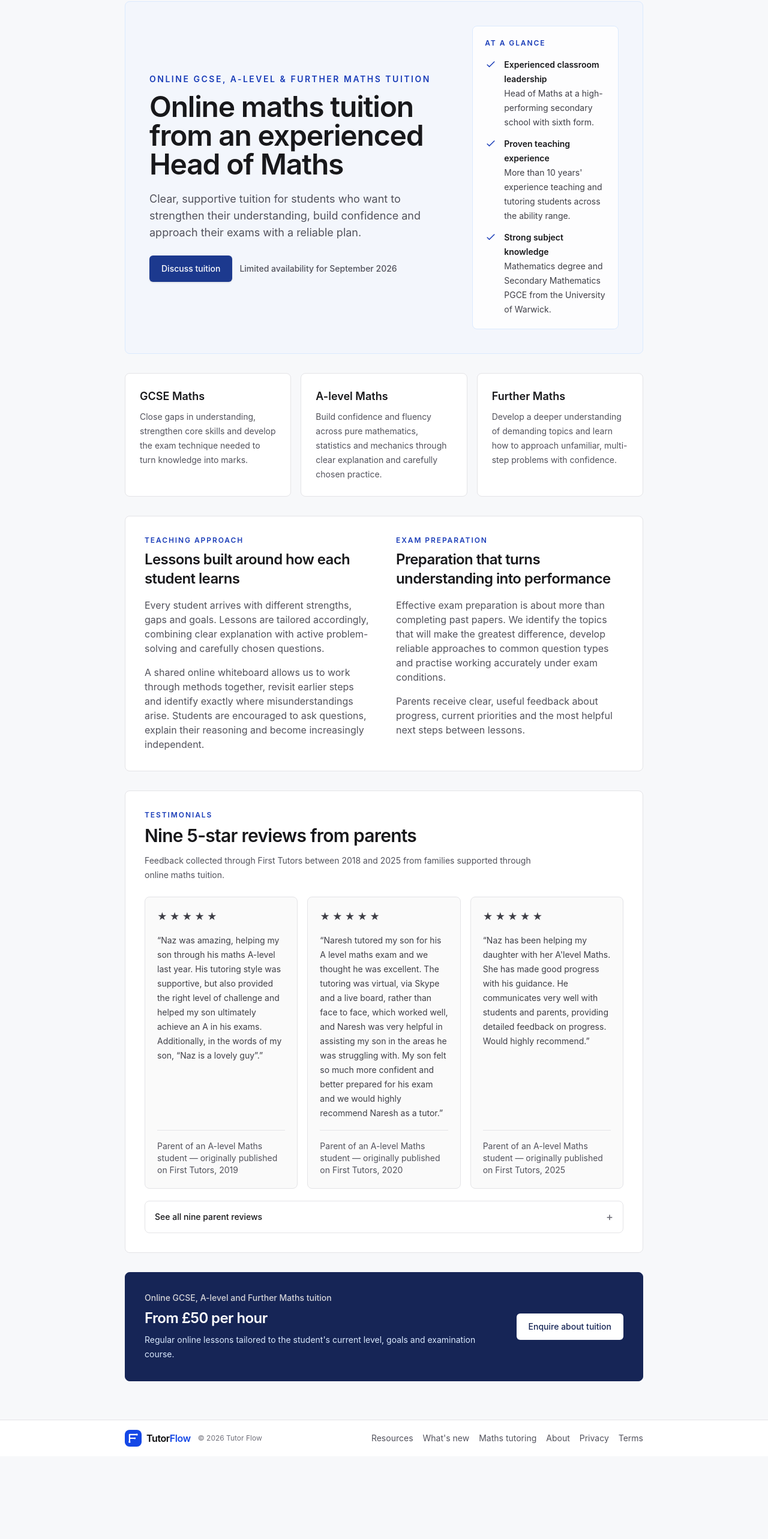
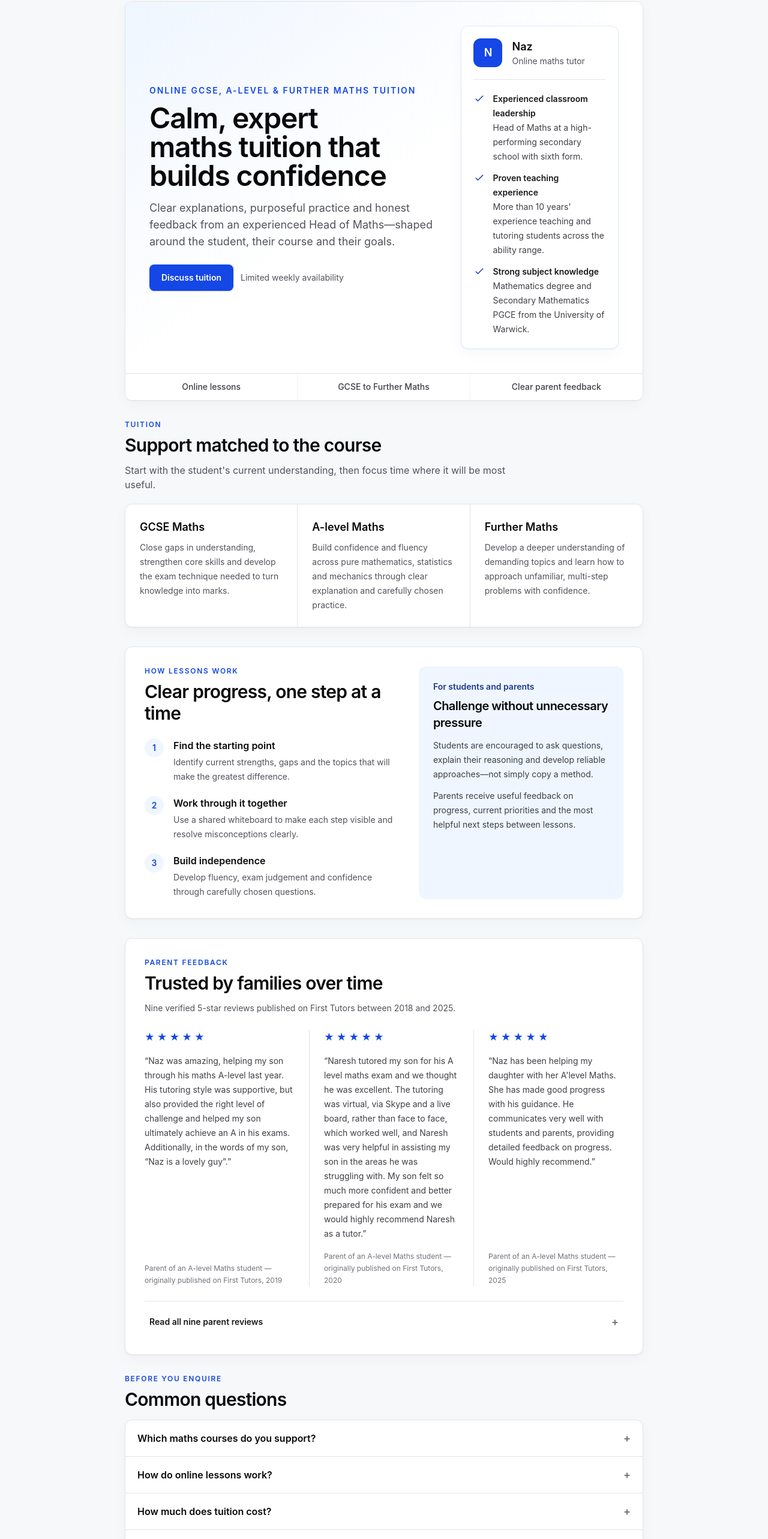
Before and after one commit to p8bvbwqfrs-collab/na-tutor-flow, a Next.js app: page /maths-tutor in a window 1280 px wide. Shown: the part 131-2697 px from the top of the page at 60% size. Before the commit the page ends 2559 px from the top, so only its background shows below. Built offline with nearby package versions, Linux system fonts and the light colour scheme.

Commit message:
feat(maths-tutor): refine tuition landing page

```diff
--- /dev/null
+++ b/src/app/(public)/maths-tutor/maths-tuition-enquiry-link.tsx
@@ -0,0 +1,38 @@
+"use client";
+
+import { track } from "@vercel/analytics";
+import { focusRing, primaryAction } from "@/lib/ui-patterns";
+
+type MathsTuitionEnquiryLinkProps = {
+  href: string;
+  placement: "hero" | "footer";
+  inverse?: boolean;
+  children: React.ReactNode;
+};
+
+export function MathsTuitionEnquiryLink({
+  href,
+  placement,
+  inverse = false,
+  children,
+}: MathsTuitionEnquiryLinkProps) {
+  const className = inverse
+    ? `inline-flex min-h-11 w-full shrink-0 items-center justify-center rounded-lg bg-white px-5 py-2.5 text-sm font-semibold text-blue-950 shadow-sm transition-colors hover:bg-blue-50 sm:w-auto ${focusRing} focus-visible:ring-blue-300 focus-visible:ring-offset-blue-950`
+    : primaryAction + " w-full sm:w-auto";
+
+  return (
+    <a
+      href={href}
+      className={className}
+      onClick={() => {
+        try {
+          track("maths_tuition_enquiry", { placement });
+        } catch {
+          // Analytics must never prevent a family from opening their email client.
+        }
+      }}
+    >
+      {children}
+    </a>
+  );
+}
--- a/src/app/(public)/maths-tutor/page.tsx
+++ b/src/app/(public)/maths-tutor/page.tsx
@@ -1,6 +1,8 @@
 import type { Metadata } from "next";
-import Link from "next/link";
+import { JsonLd } from "@/components/json-ld";
 import { createPublicMetadata } from "@/lib/seo";
+import { surfacePanel } from "@/lib/ui-patterns";
+import { MathsTuitionEnquiryLink } from "./maths-tuition-enquiry-link";
 
 export const metadata: Metadata = createPublicMetadata({
   title: "Naz – Online GCSE & A-level Maths Tutor",
@@ -11,7 +13,45 @@ export const metadata: Metadata = createPublicMetadata({
 });
 
 const enquiryHref =
-  "mailto:natutorflow@gmail.com?subject=Maths%20tuition%20enquiry";
+  "mailto:natutorflow@gmail.com?subject=Maths%20tuition%20enquiry&body=Student%20level%20or%20course%3A%0AWhat%20support%20would%20be%20most%20helpful%3F%0APreferred%20lesson%20times%3A%0A";
+
+const lessonSteps = [
+  {
+    title: "Find the starting point",
+    copy: "Identify current strengths, gaps and the topics that will make the greatest difference.",
+  },
+  {
+    title: "Work through it together",
+    copy: "Use a shared whiteboard to make each step visible and resolve misconceptions clearly.",
+  },
+  {
+    title: "Build independence",
+    copy: "Develop fluency, exam judgement and confidence through carefully chosen questions.",
+  },
+] as const;
+
+const faqs = [
+  {
+    question: "Which maths courses do you support?",
+    answer:
+      "Online tuition is available for GCSE Maths, A-level Maths and Further Maths. The starting point is always the student's current course, confidence and priorities.",
+  },
+  {
+    question: "How do online lessons work?",
+    answer:
+      "Lessons use a shared online whiteboard so methods can be modelled, attempted together and revisited. This makes each step visible and gives the student an active role throughout.",
+  },
+  {
+    question: "How much does tuition cost?",
+    answer:
+      "Regular online tuition starts from £50 per hour. The exact arrangement is confirmed before lessons begin.",
+  },
+  {
+    question: "What should I include in an enquiry?",
+    answer:
+      "A short note about the student's level or course, the support they need and suitable lesson times is enough to start a conversation.",
+  },
+] as const;
 
 const featuredReviews = [
   {
@@ -83,8 +123,8 @@ function CheckIcon() {
 
 function ReviewCard({ quote, attribution }: { quote: string; attribution: string }) {
   return (
-    <figure className="flex h-full flex-col rounded-lg border border-zinc-200 bg-zinc-50 p-5">
-      <div className="flex gap-1 text-zinc-700" aria-label="5 out of 5 stars">
+    <figure className="flex h-full flex-col border-t border-zinc-200 pt-5 first:border-t-0 first:pt-0 lg:border-l lg:border-t-0 lg:pl-6 lg:pt-0 lg:first:border-l-0 lg:first:pl-0">
+      <div className="flex gap-1 text-blue-700" aria-label="5 out of 5 stars">
         {Array.from({ length: 5 }).map((_, index) => (
           <span key={index} aria-hidden="true">
             ★
@@ -92,7 +132,7 @@ function ReviewCard({ quote, attribution }: { quote: string; attribution: string
         ))}
       </div>
       <blockquote className="mt-4 flex-1 text-sm leading-6 text-zinc-700">“{quote}”</blockquote>
-      <figcaption className="mt-4 border-t border-zinc-200 pt-4 text-sm leading-5 text-zinc-600">
+      <figcaption className="mt-4 text-xs leading-5 text-zinc-500">
         {attribution}
       </figcaption>
     </figure>
@@ -101,115 +141,182 @@ function ReviewCard({ quote, attribution }: { quote: string; attribution: string
 
 export default function MathsTutorPage() {
   return (
-    <article className="mx-auto max-w-5xl space-y-6 py-6 sm:space-y-8 sm:py-10">
-      <section className="overflow-hidden rounded-lg border border-blue-100 bg-blue-50/50 p-6 sm:p-8 lg:p-10">
-        <div className="grid gap-8 lg:grid-cols-[minmax(0,1.35fr)_minmax(15rem,0.65fr)] lg:items-center">
+    <>
+      <JsonLd
+        data={{
+          "@context": "https://schema.org",
+          "@graph": [
+            {
+              "@type": "Service",
+              name: "Online GCSE, A-level and Further Maths tuition",
+              url: "https://www.natutorflow.com/maths-tutor",
+              description:
+                "Calm, supportive online GCSE, A-level and Further Maths tutoring from an experienced Head of Maths.",
+              areaServed: "GB",
+              provider: { "@type": "Person", name: "Naz", jobTitle: "Head of Maths" },
+              offers: {
+                "@type": "Offer",
+                priceCurrency: "GBP",
+                price: "50",
+                description: "Online tuition from £50 per hour",
+              },
+            },
+            {
+              "@type": "FAQPage",
+              mainEntity: faqs.map((faq) => ({
+                "@type": "Question",
+                name: faq.question,
+                acceptedAnswer: { "@type": "Answer", text: faq.answer },
+              })),
+            },
+          ],
+        }}
+      />
+      <article className="mx-auto max-w-4xl space-y-6 py-6 sm:space-y-8 sm:py-10">
+        <section className={surfacePanel + " overflow-hidden"}>
+        <div className="grid gap-8 bg-gradient-to-br from-blue-50 via-white to-white p-6 sm:p-8 lg:grid-cols-[minmax(0,1.3fr)_minmax(16rem,0.7fr)] lg:items-center lg:p-10">
           <div>
-            <p className="text-sm font-semibold uppercase tracking-[0.18em] text-blue-800">
+            <p className="text-xs font-semibold uppercase tracking-[0.14em] text-blue-700 sm:text-sm">
               Online GCSE, A-level &amp; Further Maths tuition
             </p>
-            <h1 className="mt-3 text-balance text-3xl font-semibold tracking-tight text-zinc-900 sm:text-5xl">
-              Online maths tuition from an experienced Head of Maths
+            <h1 className="mt-3 max-w-[18ch] text-balance text-3xl font-semibold tracking-tight text-zinc-950 sm:text-5xl">
+              Calm, expert maths tuition that builds confidence
             </h1>
-            <p className="mt-5 max-w-2xl text-base leading-7 text-zinc-600 sm:text-lg">
-              Clear, supportive tuition for students who want to strengthen their understanding,
-              build confidence and approach their exams with a reliable plan.
+            <p className="mt-4 max-w-2xl text-base leading-7 text-zinc-600 sm:text-lg">
+              Clear explanations, purposeful practice and honest feedback from an experienced
+              Head of Maths—shaped around the student, their course and their goals.
             </p>
             <div className="mt-6 flex flex-col gap-3 sm:flex-row sm:items-center">
-              <Link
-                href={enquiryHref}
-                className="inline-flex min-h-11 items-center justify-center rounded-md bg-blue-900 px-5 py-2.5 text-sm font-medium text-white shadow-sm transition-colors hover:bg-blue-800 focus-visible:outline-none focus-visible:ring-2 focus-visible:ring-blue-600 focus-visible:ring-offset-2"
-              >
+              <MathsTuitionEnquiryLink href={enquiryHref} placement="hero">
                 Discuss tuition
-              </Link>
-              <p className="text-sm font-medium text-zinc-600">Limited availability for September 2026</p>
+              </MathsTuitionEnquiryLink>
+              <p className="text-sm text-zinc-600">Limited weekly availability</p>
             </div>
           </div>
 
-          <aside className="rounded-lg border border-blue-100 bg-white/80 p-5" aria-label="Tutor profile summary">
-            <p className="text-xs font-semibold uppercase tracking-[0.16em] text-blue-800">At a glance</p>
-            <ul className="mt-4 space-y-3 text-sm leading-6 text-zinc-700">
+          <aside className="rounded-xl border border-blue-100 bg-white p-5 shadow-[var(--shadow-panel)]" aria-label="About your tutor">
+            <div className="flex items-center gap-4">
+              <div className="flex h-12 w-12 shrink-0 items-center justify-center rounded-xl bg-blue-700 text-lg font-semibold text-white" aria-hidden="true">N</div>
+              <div>
+                <p className="text-lg font-semibold text-zinc-950">Naz</p>
+                <p className="text-sm text-zinc-600">Online maths tutor</p>
+              </div>
+            </div>
+            <ul className="mt-5 space-y-3 border-t border-zinc-200 pt-5 text-sm leading-6 text-zinc-700">
               <li className="flex gap-3"><CheckIcon /><span><strong className="block font-semibold text-zinc-900">Experienced classroom leadership</strong>Head of Maths at a high-performing secondary school with sixth form.</span></li>
               <li className="flex gap-3"><CheckIcon /><span><strong className="block font-semibold text-zinc-900">Proven teaching experience</strong>More than 10 years&apos; experience teaching and tutoring students across the ability range.</span></li>
               <li className="flex gap-3"><CheckIcon /><span><strong className="block font-semibold text-zinc-900">Strong subject knowledge</strong>Mathematics degree and Secondary Mathematics PGCE from the University of Warwick.</span></li>
             </ul>
           </aside>
         </div>
-      </section>
+        <div className="grid border-t border-zinc-200 bg-white sm:grid-cols-3 sm:divide-x sm:divide-zinc-200">
+          {["Online lessons", "GCSE to Further Maths", "Clear parent feedback"].map((item) => (
+            <p key={item} className="border-t border-zinc-100 px-5 py-3 text-center text-sm font-medium text-zinc-700 first:border-t-0 sm:border-t-0">{item}</p>
+          ))}
+        </div>
+        </section>
 
-      <section className="grid gap-4 md:grid-cols-3">
-        {[
+      <section aria-labelledby="tuition-heading">
+        <div className="max-w-2xl">
+          <p className="text-xs font-semibold uppercase tracking-[0.14em] text-blue-700">Tuition</p>
+          <h2 id="tuition-heading" className="mt-2 text-2xl font-semibold tracking-tight text-zinc-950 sm:text-3xl">Support matched to the course</h2>
+          <p className="mt-3 text-sm leading-6 text-zinc-600 sm:text-base">Start with the student&apos;s current understanding, then focus time where it will be most useful.</p>
+        </div>
+        <div className="mt-5 overflow-hidden rounded-xl border border-zinc-200 bg-white shadow-[var(--shadow-panel)] md:grid md:grid-cols-3 md:divide-x md:divide-zinc-200">
+          {[
           ["GCSE Maths", "Close gaps in understanding, strengthen core skills and develop the exam technique needed to turn knowledge into marks."],
           ["A-level Maths", "Build confidence and fluency across pure mathematics, statistics and mechanics through clear explanation and carefully chosen practice."],
           ["Further Maths", "Develop a deeper understanding of demanding topics and learn how to approach unfamiliar, multi-step problems with confidence."],
         ].map(([title, copy]) => (
-          <div key={title} className="rounded-lg border border-zinc-200 bg-white p-5 sm:p-6">
-            <h2 className="text-lg font-semibold text-zinc-900">{title}</h2>
+          <div key={title} className="border-t border-zinc-200 p-5 first:border-t-0 md:border-t-0 sm:p-6">
+            <h3 className="text-lg font-semibold text-zinc-950">{title}</h3>
             <p className="mt-2 text-sm leading-6 text-zinc-600">{copy}</p>
           </div>
         ))}
-      </section>
-
-      <section className="rounded-lg border border-zinc-200 bg-white p-6 sm:p-8">
-        <div className="grid gap-8 md:grid-cols-2 md:gap-10">
-          <div>
-            <p className="text-xs font-semibold uppercase tracking-[0.16em] text-blue-800">Teaching approach</p>
-            <h2 className="mt-2 text-2xl font-semibold tracking-tight text-zinc-900">Lessons built around how each student learns</h2>
-            <div className="mt-4 space-y-4 text-sm leading-6 text-zinc-600 sm:text-base">
-              <p>Every student arrives with different strengths, gaps and goals. Lessons are tailored accordingly, combining clear explanation with active problem-solving and carefully chosen questions.</p>
-              <p>A shared online whiteboard allows us to work through methods together, revisit earlier steps and identify exactly where misunderstandings arise. Students are encouraged to ask questions, explain their reasoning and become increasingly independent.</p>
-            </div>
-          </div>
-          <div>
-            <p className="text-xs font-semibold uppercase tracking-[0.16em] text-blue-800">Exam preparation</p>
-            <h2 className="mt-2 text-2xl font-semibold tracking-tight text-zinc-900">Preparation that turns understanding into performance</h2>
-            <div className="mt-4 space-y-4 text-sm leading-6 text-zinc-600 sm:text-base">
-              <p>Effective exam preparation is about more than completing past papers. We identify the topics that will make the greatest difference, develop reliable approaches to common question types and practise working accurately under exam conditions.</p>
-              <p>Parents receive clear, useful feedback about progress, current priorities and the most helpful next steps between lessons.</p>
-            </div>
-          </div>
         </div>
       </section>
 
-      <section className="rounded-lg border border-zinc-200 bg-white p-6 sm:p-8" aria-labelledby="reviews-heading">
+      <section className={surfacePanel + " p-6 sm:p-8"} aria-labelledby="lessons-heading">
+        <div className="grid gap-8 lg:grid-cols-[minmax(0,1.1fr)_minmax(16rem,0.9fr)] lg:gap-10">
+          <div>
+            <p className="text-xs font-semibold uppercase tracking-[0.14em] text-blue-700">How lessons work</p>
+            <h2 id="lessons-heading" className="mt-2 text-2xl font-semibold tracking-tight text-zinc-950 sm:text-3xl">Clear progress, one step at a time</h2>
+            <ol className="mt-6 space-y-5">
+              {lessonSteps.map((step, index) => (
+                <li key={step.title} className="flex gap-4">
+                  <span className="flex h-8 w-8 shrink-0 items-center justify-center rounded-full bg-blue-50 text-sm font-semibold text-blue-700" aria-hidden="true">{index + 1}</span>
+                  <div>
+                    <h3 className="font-semibold text-zinc-950">{step.title}</h3>
+                    <p className="mt-1 text-sm leading-6 text-zinc-600">{step.copy}</p>
+                  </div>
+                </li>
+              ))}
+            </ol>
+          </div>
+          <aside className="rounded-xl bg-blue-50 p-5 sm:p-6">
+            <p className="text-sm font-semibold text-blue-900">For students and parents</p>
+            <h3 className="mt-2 text-xl font-semibold tracking-tight text-zinc-950">Challenge without unnecessary pressure</h3>
+            <p className="mt-3 text-sm leading-6 text-zinc-700">Students are encouraged to ask questions, explain their reasoning and develop reliable approaches—not simply copy a method.</p>
+            <p className="mt-3 text-sm leading-6 text-zinc-700">Parents receive useful feedback on progress, current priorities and the most helpful next steps between lessons.</p>
+          </aside>
+        </div>
+      </section>
+
+      <section className={surfacePanel + " p-6 sm:p-8"} aria-labelledby="reviews-heading">
         <div className="max-w-2xl">
-          <p className="text-xs font-semibold uppercase tracking-[0.16em] text-blue-800">Testimonials</p>
-          <h2 id="reviews-heading" className="mt-2 text-2xl font-semibold tracking-tight text-zinc-900 sm:text-3xl">
-            Nine 5-star reviews from parents
+          <p className="text-xs font-semibold uppercase tracking-[0.14em] text-blue-700">Parent feedback</p>
+          <h2 id="reviews-heading" className="mt-2 text-2xl font-semibold tracking-tight text-zinc-950 sm:text-3xl">
+            Trusted by families over time
           </h2>
-          <p className="mt-3 text-sm leading-6 text-zinc-600">Feedback collected through First Tutors between 2018 and 2025 from families supported through online maths tuition.</p>
+          <p className="mt-3 text-sm leading-6 text-zinc-600">Nine verified 5-star reviews published on First Tutors between 2018 and 2025.</p>
         </div>
 
-        <div className="mt-6 grid gap-4 lg:grid-cols-3">
+        <div className="mt-6 grid gap-5 lg:grid-cols-3 lg:gap-6">
           {featuredReviews.map((review) => <ReviewCard key={review.attribution} {...review} />)}
         </div>
 
-        <details className="group mt-5 rounded-lg border border-zinc-200 bg-white">
-          <summary className="flex min-h-12 cursor-pointer list-none items-center justify-between gap-4 rounded-lg px-4 py-3 text-sm font-medium text-zinc-900 hover:bg-zinc-50 focus-visible:outline-none focus-visible:ring-2 focus-visible:ring-blue-600 focus-visible:ring-offset-2 [&::-webkit-details-marker]:hidden">
-            See all nine parent reviews
+        <details className="group mt-6 border-t border-zinc-200 pt-3">
+          <summary className="flex min-h-11 cursor-pointer list-none items-center justify-between gap-4 rounded-lg px-2 py-2 text-sm font-semibold text-zinc-900 hover:bg-zinc-50 focus-visible:outline-none focus-visible:ring-2 focus-visible:ring-blue-600 focus-visible:ring-offset-2 [&::-webkit-details-marker]:hidden">
+            Read all nine parent reviews
             <span className="text-lg text-zinc-500 transition-transform group-open:rotate-45" aria-hidden="true">+</span>
           </summary>
-          <div className="grid gap-4 border-t border-zinc-200 p-4 md:grid-cols-2">
+          <div className="mt-3 grid gap-5 border-t border-zinc-200 pt-5 md:grid-cols-2">
             {moreReviews.map((review) => <ReviewCard key={review.attribution + review.quote.slice(0, 20)} {...review} />)}
           </div>
         </details>
       </section>
 
-      <section className="rounded-lg border border-blue-950 bg-blue-950 p-6 text-white sm:p-8">
+      <section aria-labelledby="tuition-faq-heading">
+        <div className="max-w-2xl">
+          <p className="text-xs font-semibold uppercase tracking-[0.14em] text-blue-700">Before you enquire</p>
+          <h2 id="tuition-faq-heading" className="mt-2 text-2xl font-semibold tracking-tight text-zinc-950 sm:text-3xl">Common questions</h2>
+        </div>
+        <div className="mt-4 divide-y divide-zinc-200 overflow-hidden rounded-xl border border-zinc-200 bg-white shadow-[var(--shadow-panel)]">
+          {faqs.map((faq) => (
+            <details key={faq.question} className="group">
+              <summary className="flex min-h-12 cursor-pointer list-none items-center justify-between gap-4 px-5 py-4 text-sm font-semibold text-zinc-950 hover:bg-zinc-50 focus-visible:outline-none focus-visible:ring-2 focus-visible:ring-inset focus-visible:ring-blue-600 [&::-webkit-details-marker]:hidden sm:text-base">
+                {faq.question}
+                <span className="text-lg text-zinc-500 transition-transform group-open:rotate-45" aria-hidden="true">+</span>
+              </summary>
+              <p className="px-5 pb-5 text-sm leading-6 text-zinc-600">{faq.answer}</p>
+            </details>
+          ))}
+        </div>
+      </section>
+
+      <section className="rounded-xl bg-blue-950 p-6 text-white shadow-[var(--shadow-panel)] sm:p-8">
         <div className="flex flex-col gap-6 md:flex-row md:items-center md:justify-between">
           <div>
-            <p className="text-sm font-medium text-zinc-300">Online GCSE, A-level and Further Maths tuition</p>
+            <p className="text-sm font-medium text-blue-200">Online GCSE, A-level and Further Maths tuition</p>
             <h2 className="mt-2 text-2xl font-semibold tracking-tight">From £50 per hour</h2>
-            <p className="mt-2 max-w-2xl text-sm leading-6 text-blue-100">Regular online lessons tailored to the student&apos;s current level, goals and examination course.</p>
+            <p className="mt-2 max-w-xl text-sm leading-6 text-blue-100">Share the student&apos;s course, what they need help with and suitable times. There is no commitment in starting the conversation.</p>
           </div>
-          <Link
-            href={enquiryHref}
-            className="inline-flex min-h-11 shrink-0 items-center justify-center rounded-md bg-white px-5 py-2.5 text-sm font-medium text-blue-950 transition-colors hover:bg-blue-50 focus-visible:outline-none focus-visible:ring-2 focus-visible:ring-blue-300 focus-visible:ring-offset-2 focus-visible:ring-offset-blue-950"
-          >
+          <MathsTuitionEnquiryLink href={enquiryHref} placement="footer" inverse>
             Enquire about tuition
-          </Link>
+          </MathsTuitionEnquiryLink>
         </div>
       </section>
-    </article>
+      </article>
+    </>
   );
 }
--- a/src/lib/product-updates.ts
+++ b/src/lib/product-updates.ts
@@ -6,6 +6,16 @@ export type ProductUpdate = {
 };
 
 export const PRODUCT_UPDATES = [
+  {
+    date: "2026-08-20",
+    title: "A clearer maths tuition profile",
+    summary:
+      "Families can now understand the tuition approach, course fit and next step more quickly.",
+    changes: [
+      "Refined the maths tutoring page around verified experience, lesson approach and parent feedback.",
+      "Made course choices, pricing, common questions and the enquiry route easier to scan on mobile.",
+    ],
+  },
   {
     date: "2026-08-20",
     title: "Share Tutor Flow more easily",
```
Also changed, not shown: 1 other file (tests, documents, lock files or other folders).
